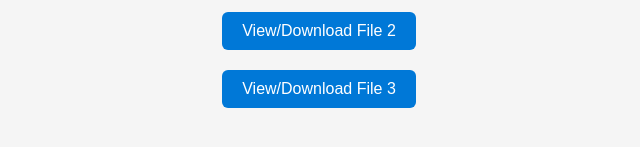
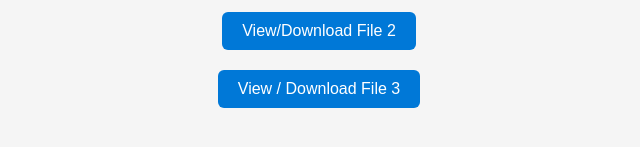
Before and after one commit to Manin1311/CollegePython, a plain HTML site: page index.html in a window 1280 px wide. Shown: the part 243-390 px from the top of the page, 321-961 px from the left. Drawn offline with Linux system fonts and the light colour scheme.

Commit message:
Update index.html

```diff
--- a/index.html
+++ b/index.html
@@ -19,7 +19,9 @@
     <a href="UNIT_5_QB_SOLUTION.pdf" target="_blank">View / Download File 1</a><br>
     <a herf="Unit-5_Mutable_DS.pdf" target="_blank">View/Download File 2</a>
     <br>
-    <a herf="T2_CLASS+practice_PROGRAM_VHA (1).pdf" target="_blank">View/Download File 3</a>
+        <a href="T2_CLASS+practice_PROGRAM_VHA (1).pdf" target="_blank">View / Download File 3</a><br>
+
+
 
   </div>
 </body>
```
